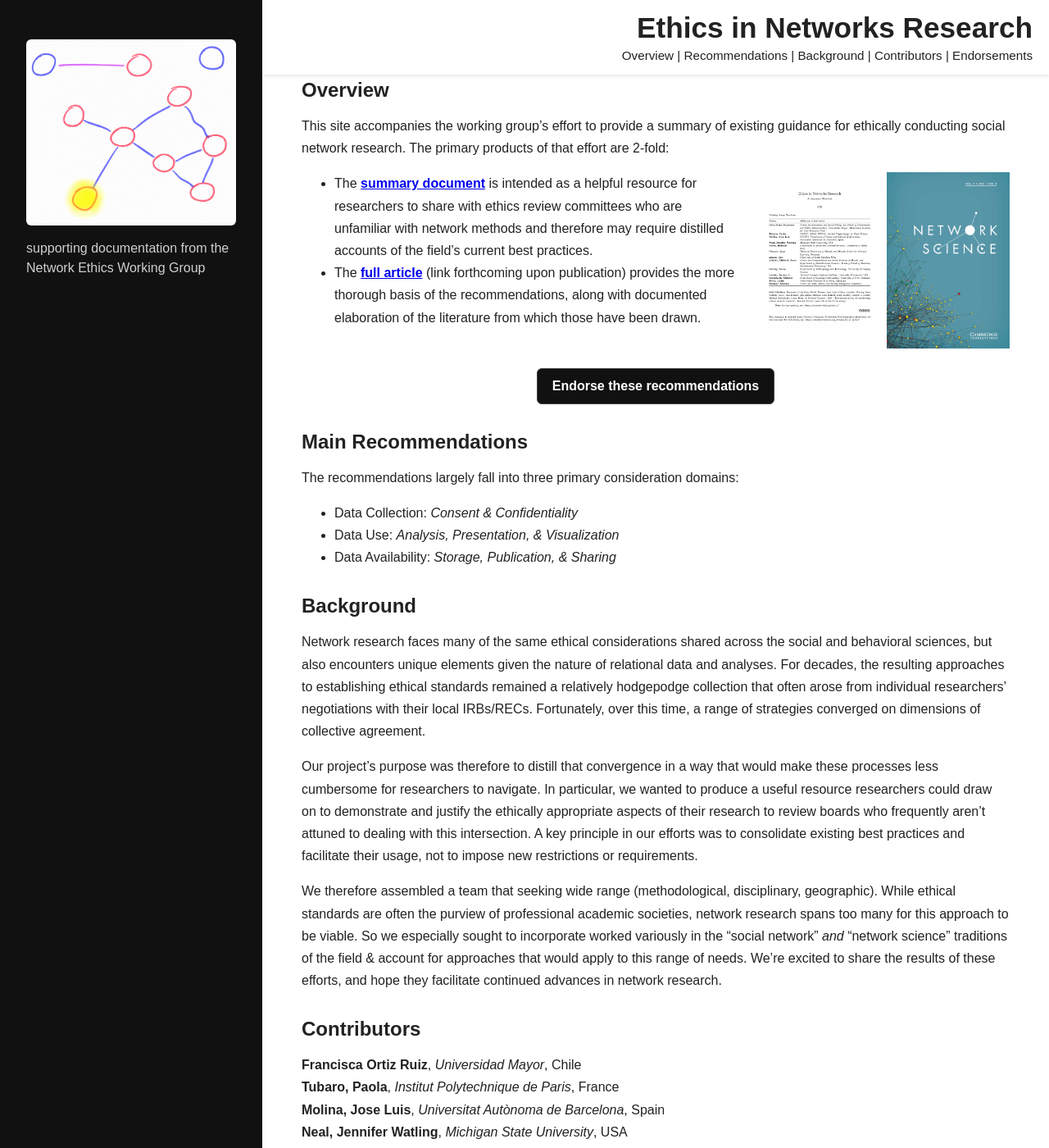
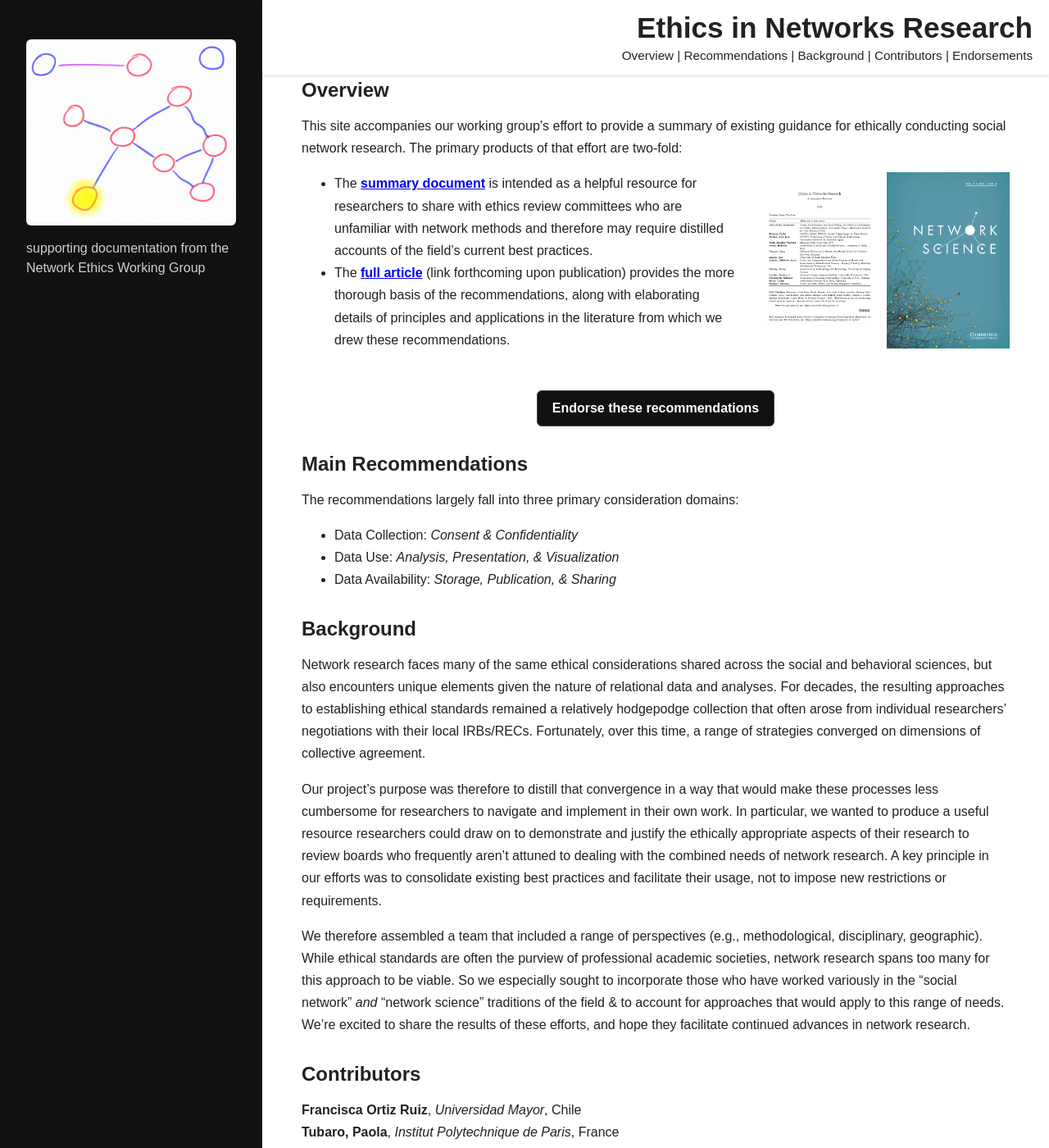
Before and after one commit to Network-Ethics/network-ethics.github.io, a Jekyll site: the page built from index.md, in a window 1280 px wide and 1400 px high. Shown: the whole window at 82% size. Built offline with Jekyll 4.4.1, drawn with Linux system fonts in a browser that asks for light colours.

Commit message:
cleaning up some language

```diff
--- a/index.md
+++ b/index.md
@@ -19,7 +19,7 @@ sidebar_image: /assets/images/sketch.png
 
 ## Overview
 
-This site accompanies the working group's effort to provide a summary of existing guidance for ethically conducting social network research. The primary products of that effort are 2-fold:
+This site accompanies our working group's effort to provide a summary of existing guidance for ethically conducting social network research. The primary products of that effort are two-fold:
 
  <div style="float: right; display: flex; gap: 10px; margin-left: 20px;">
   <a href="assets/images/ExecSummary.pdf">
@@ -29,7 +29,7 @@ This site accompanies the working group's effort to provide a summary of existin
 </div>
 
 - The [**summary document**](assets/images/ExecSummary.pdf) is intended as a helpful resource for researchers to share with ethics review committees who are unfamiliar with network methods and therefore may require distilled accounts of the field's current best practices.
-- The [**full article**](https://www.cambridge.org/core/journals/network-science) (link forthcoming upon publication) provides the more thorough basis of the recommendations, along with documented elaboration of the literature from which those have been drawn.
+- The [**full article**](https://www.cambridge.org/core/journals/network-science) (link forthcoming upon publication) provides the more thorough basis of the recommendations, along with elaborating details of principles and applications in the literature from which we drew these recommendations.
 
 <div style="text-align: center; margin: 2rem 0;">
   <a class="endorse-button" href="https://forms.gle/f8mExDiTuVgRhpkf6">
@@ -48,9 +48,9 @@ The recommendations largely fall into three primary consideration domains:
 
 Network research faces many of the same ethical considerations shared across the social and behavioral sciences, but also encounters unique elements given the nature of relational data and analyses. For decades, the resulting approaches to establishing ethical standards remained a relatively hodgepodge collection that often arose from individual researchers’ negotiations with their local IRBs/RECs. Fortunately, over this time, a range of strategies converged on dimensions of collective agreement.
 
-Our project's purpose was therefore to distill that convergence in a way that would make these processes less cumbersome for researchers to navigate. In particular, we wanted to produce a useful resource researchers could draw on to demonstrate and justify the ethically appropriate aspects of their research to review boards who frequently aren't attuned to dealing with this intersection. A key principle in our efforts was to consolidate existing best practices and facilitate their usage, not to impose new restrictions or requirements.
+Our project's purpose was therefore to distill that convergence in a way that would make these processes less cumbersome for researchers to navigate and implement in their own work. In particular, we wanted to produce a useful resource researchers could draw on to demonstrate and justify the ethically appropriate aspects of their research to review boards who frequently aren't attuned to dealing with the combined needs of network research. A key principle in our efforts was to consolidate existing best practices and facilitate their usage, not to impose new restrictions or requirements.
 
-We therefore assembled a team that seeking wide range (methodological, disciplinary, geographic). While ethical standards are often the purview of professional academic societies, network research spans too many for this approach to be viable. So we especially sought to incorporate worked variously in the "social network" *and* "network science" traditions of the field & account for approaches that would apply to this range of needs. We're excited to share the results of these efforts, and hope they facilitate continued advances in network research.
+We therefore assembled a team that included a range of perspectives (e.g., methodological, disciplinary, geographic). While ethical standards are often the purview of professional academic societies, network research spans too many for this approach to be viable. So we especially sought to incorporate those who have worked variously in the "social network" *and* "network science" traditions of the field & to account for approaches that would apply to this range of needs. We're excited to share the results of these efforts, and hope they facilitate continued advances in network research.
 
 ## Contributors
 
```
